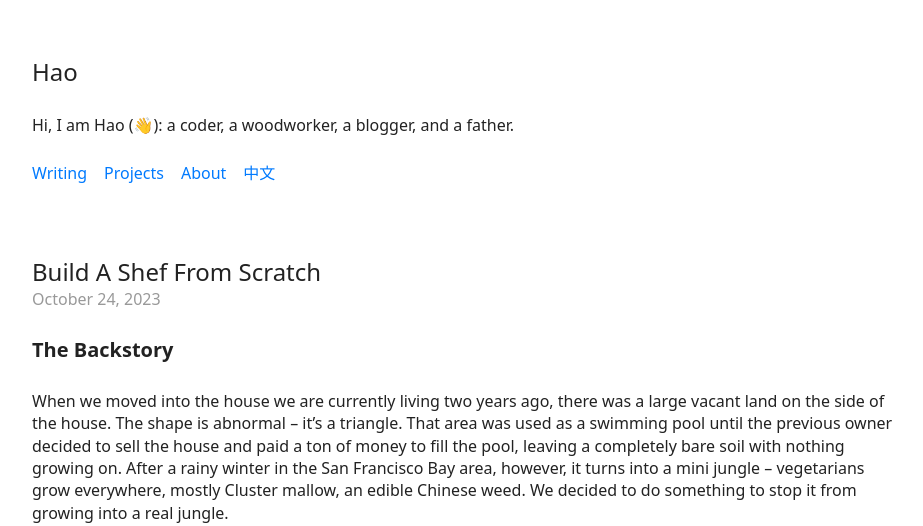
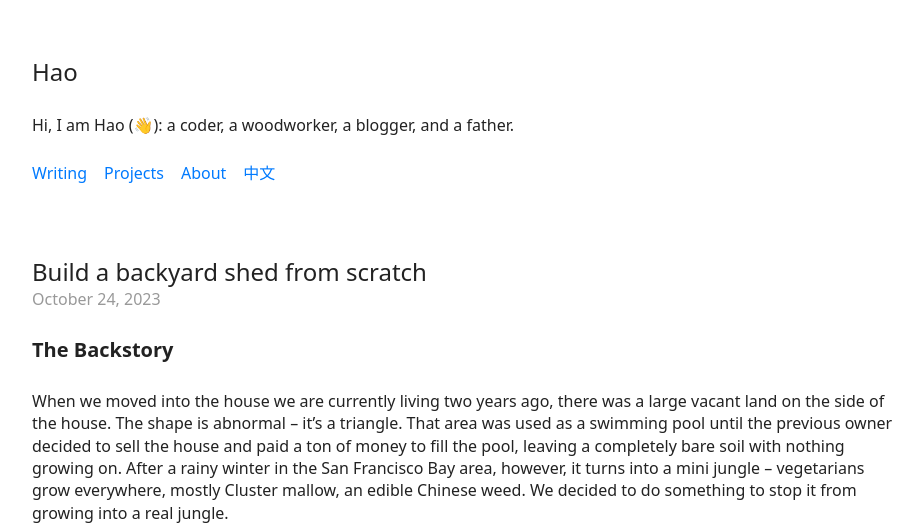
Before and after one commit to fuermosi777/fuermosi777.github.io, a Jekyll site: the page built from _posts/English/2023-10-24-build-a-shef-from-scratch.md, in a window 1280 px wide and 900 px high, cut to the strip 0-526 px from the top of the window. Shown: the whole strip, without its empty margins (173-1096 px from the left). Built offline with Jekyll 4.4.1, drawn with Linux system fonts in a browser that asks for light colours; comment, search, counter and statistics services are not loaded.

Commit message:
add titles

```diff
--- a/_posts/English/2023-10-24-build-a-shef-from-scratch.md
+++ b/_posts/English/2023-10-24-build-a-shef-from-scratch.md
@@ -1,5 +1,7 @@
 ---
+title: Build a backyard shed from scratch
 layout: post
+category: English
 ---
 
 # The Backstory
```
